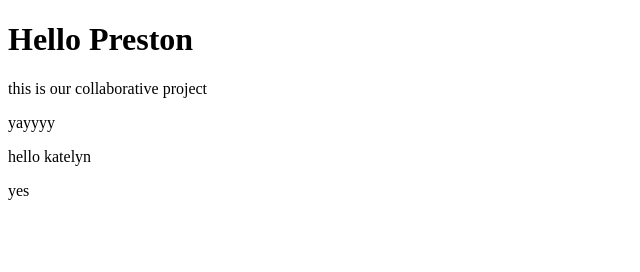
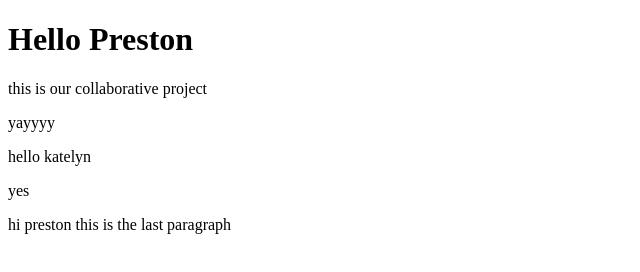
Before and after one commit to kqlam/Katelyn, a plain HTML site: page index.html in a window 1280 px wide. Shown: the whole page, without its empty margins (0-640 px from the left). Drawn offline with Linux system fonts and the light colour scheme.

Commit message:
last change

```diff
--- a/index.html
+++ b/index.html
@@ -11,5 +11,6 @@
     <p>yayyyy</p>
     <p>hello katelyn</p>
     <p>yes</p>
+    <p>hi preston this is the last paragraph</p>
   </body>
 </html>
```
